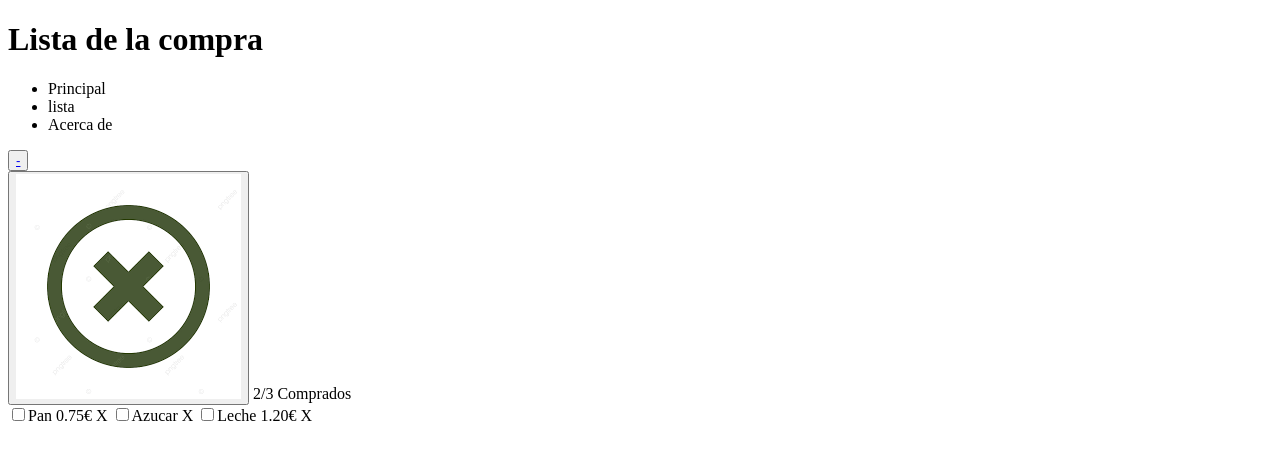
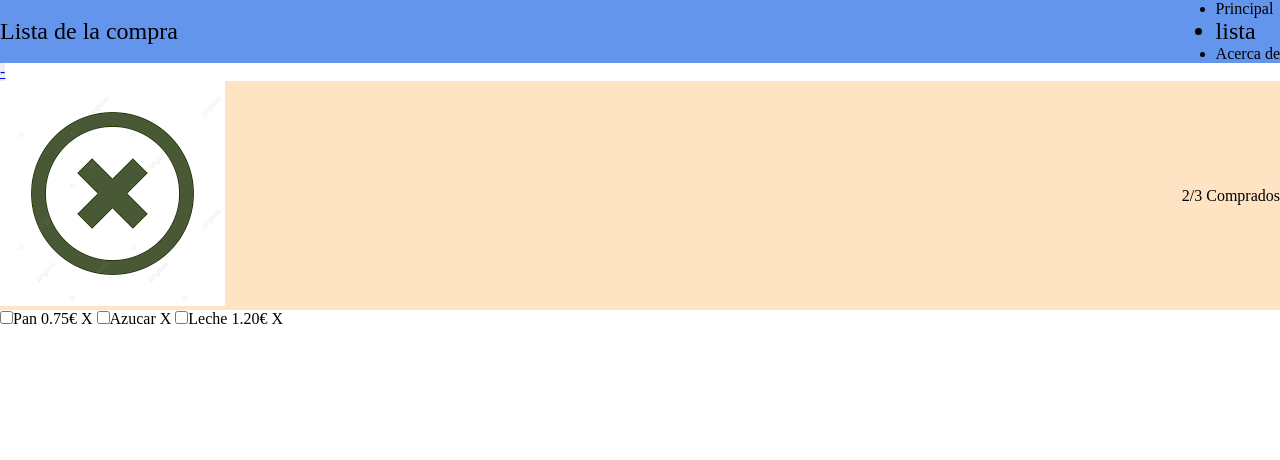
Before and after one commit to Guillejmg/202309-w1ch3-guille-miranda, a website: page index2.html in a window 1280 px wide. Drawn offline with Linux system fonts and the light colour scheme.

Commit message:
Add some stylesç

```diff
--- a/index2.html
+++ b/index2.html
@@ -6,7 +6,7 @@
     <meta name="description" content="Lista">
     <meta name="author" content="Guillermo Miranda">
     <link rel="shortcut icon" href="./img/favicon.ico" type="image/x-icon">
-    <link rel="stylesheet" href="style.css">
+    <link rel="stylesheet" href="styles.css">
     <title>Lista</title>
 </head>
 <body>
@@ -27,26 +27,23 @@
             <button type="button"><a href="index.html">-</a></button>
         </section>
     </div>
-    <div>
-        <section>
-            <label for="button"></label>
-            <button type="button" id="button">
+
+    <section>
+        <div>
                 <a href="index.html">
                     <img src="./img/images.png" alt="signo más">
                 </a>
-            </button>
             <span>2/3 Comprados</span>
-        </section>
+        </div>
+    </section>
     <div>
+    <div></div>
         <section>
             <input type="checkbox" name="pan" id="pan">Pan <span>0.75€  X</span>
             <input type="checkbox" name="azucar" id="azucar">Azucar <span>      X</span>
             <input type="checkbox" name="leche" id="leche">Leche <span>1.20€ X</span>
         </section>
     </div>
-
-    </div>
-
-
+    <div></div>
 </body>
 </html>
--- a/styles.css
+++ b/styles.css
@@ -0,0 +1,36 @@
+* {
+    box-sizing: border-box;
+    margin: 0;
+    padding: 0;
+    border: 0;
+    font-size: 100%;
+    font: inherit;
+
+}
+
+header {
+    background-color: cornflowerblue;
+    justify-content: space-around;
+    display: flex;
+    flex-direction: row;
+    flex-wrap: nowrap;
+    justify-content: space-between;
+    align-items: center;
+}
+header h1{
+    font-size: x-large;
+}
+
+section>div{
+    background-color: bisque;
+    display: flex;
+    flex-direction: row;
+    flex-wrap: nowrap;
+    justify-content: space-between;
+    align-items: center;
+}
+
+
+li:nth-child(2n){
+    font-size: x-large;
+}
```
Also changed, not shown: index.html (+5 -5 lines), img/117885.png (added), img/descarga.png (deleted), styles2.css (deleted), 2 other files.
